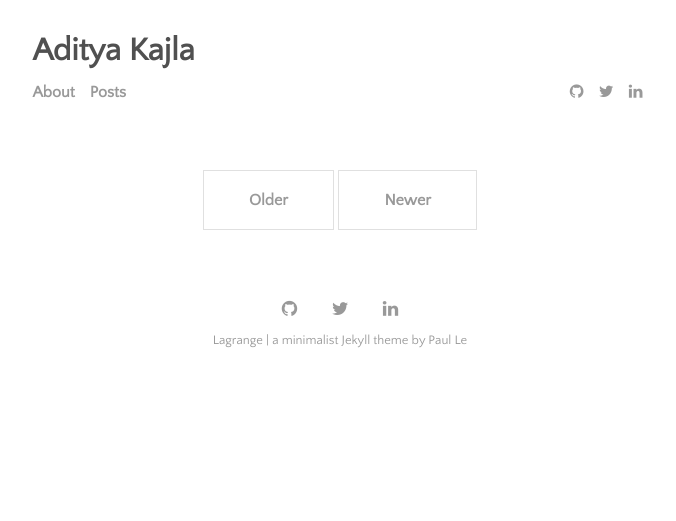
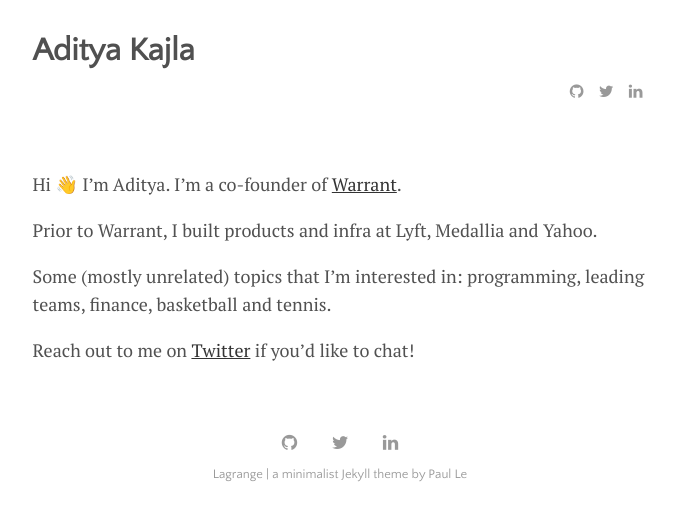
Before and after one commit to akajla09/akajla09.github.io, a Jekyll site: the page built from index.html, in a window 1280 px wide. Shown: the top 521 px of the page, without its empty margins (300-976 px from the left). Built offline with Jekyll 4.4.1, drawn with Linux system fonts in a browser that asks for light colours; the list of posts is cut into pages by our own code.

Commit message:
Move to homepage

```diff
--- a/_data/settings.yml
+++ b/_data/settings.yml
@@ -7,8 +7,8 @@ disqus:
 google-ID: 'UA-37632342-2'
 
 menu:
-- {name: 'About', path: 'menu', url: 'about.html'}
-- {name: 'Posts', path: 'menu', url: 'posts.html'}
+# - {name: 'About', path: 'menu', url: 'about.html'}
+# - {name: 'Posts', path: 'menu', url: 'posts.html'}
 
 # Available social icons are powered by Font Awesome, so you can use any icon that they offer
 social:
--- a/_layouts/home.html
+++ b/_layouts/home.html
@@ -2,6 +2,13 @@
 layout: default
 title: Home
 ---
+
+<div class="post-container">
+    <p>Hi 👋 I’m Aditya. I’m a co-founder of <a href="https://warrant.dev/">Warrant</a>.</p>
+    <p>Prior to Warrant, I built products and infra at Lyft, Medallia and Yahoo.</p>
+    <p>Some (mostly unrelated) topics that I’m interested in: programming, leading teams, finance, basketball and tennis.</p>
+    <p>Reach out to me on <a href="https://twitter.com/akajla09">Twitter</a> if you’d like to chat!</p>
+</div>
 
 {% for post in paginator.posts %}
 <div class="posts">
@@ -21,7 +28,7 @@ title: Home
 {% endfor %}
 
 <!-- Pagination links -->
-<div class="pagination">
+<!-- <div class="pagination">
   {% if paginator.next_page %}
     <a class="pagination-button pagination-active next" href="{{ site.github.url }}{{ paginator.next_page_path }}">{{ site.data.settings.pagination.previous_page }}</a>
   {% else %}
@@ -33,4 +40,4 @@ title: Home
   {% else %}
     <span class="pagination-button">{{ site.data.settings.pagination.next_page }}</span>
   {% endif %}
-</div>
+</div> -->
```
Also changed, not shown: menu/about.md (+0 -8 lines).
